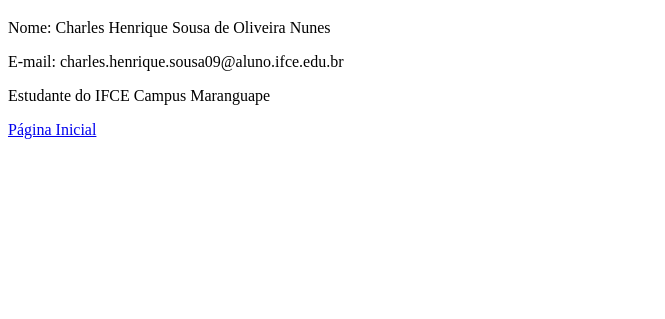
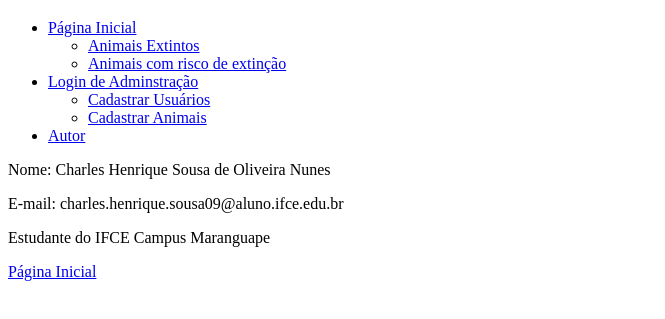
Before and after one commit to Charleshenriq/aa, a plain HTML site: page autor.html in a window 1280 px wide. Shown: the part 121-440 px from the top of the page, without its empty margins (0-665 px from the left). Drawn offline with Linux system fonts and the light colour scheme.

Commit message:
Add files via upload

```diff
--- a/autor.html
+++ b/autor.html
@@ -10,6 +10,35 @@
         <img src= "favicon.ico"" alt="logo">
         <h1>Informações sobre o autor do Cextinct'Zone</h1>
     </header>
+    <nav>
+        <ul>
+            <li>
+                <a href="index.html">Página Inicial</a>
+                <ul>
+                    <li>
+                        <a href="index.html#extintos">Animais Extintos</a>
+                    </li>
+                    <li>
+                        <a href="index.html#risco">Animais com risco de extinção</a>
+                    </li>
+                </ul>
+            </li>
+            <li>
+                <a href="adm/administracao.html">Login de Adminstração</a>
+                <ul>
+                    <li>
+                        <a href="adm/usuarioscadastro.html">Cadastrar Usuários</a>
+                    </li>
+                    <li>
+                        <a href="adm/animaiscadastro.html">Cadastrar Animais</a>
+                    </li>
+                </ul>
+            </li>
+            <li>
+                <a href="autor.html">Autor</a>
+            </li>
+        </ul>
+    </nav>
     <main>
         <section>
             <article>
```
